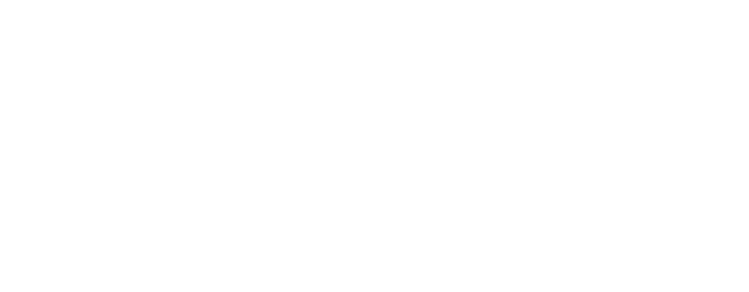
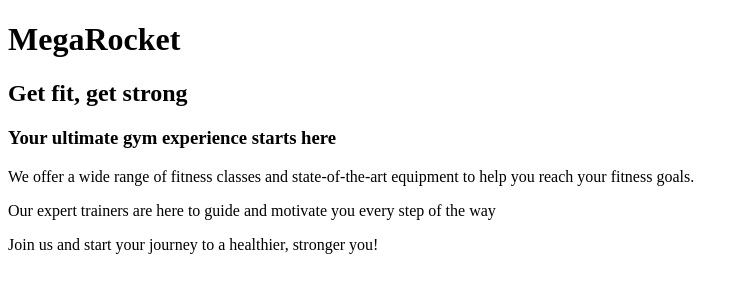
Before and after one commit to octavi01/BaSP-M2023-PRACTICE, a plain HTML site: page Week-02/index.html in a window 1280 px wide. Shown: the whole page, without its empty margins (0-749 px from the left). Drawn offline with Linux system fonts and the light colour scheme.

Commit message:
added h1,2,3 and <p> to MAIN

```diff
--- a/Week-02/index.html
+++ b/Week-02/index.html
@@ -8,12 +8,24 @@
 </head>
 <body>
     <header>
-
+        <h1>MegaRocket</h1>
     </header>
     <nav>
 
     </nav>
     <main>
+        <h2>Get fit, get strong</h2>
+        <h3>Your ultimate gym experience starts here</h3>
+        <p>
+            We offer a wide range of fitness classes and state-of-the-art equipment to help you reach your
+            fitness goals.
+        </p>
+        <p>
+            Our expert trainers are here to guide and motivate you every step of the way
+        </p>
+        <p>
+            Join us and start your journey to a healthier, stronger you!
+        </p>
 
     </main>
     <section>
```
Also changed, not shown: assets/images/logoMR.jpg (added).
